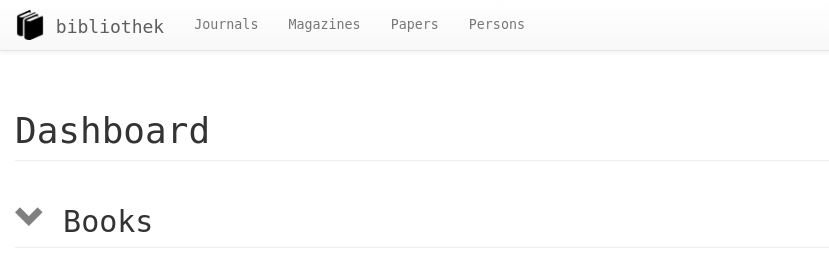
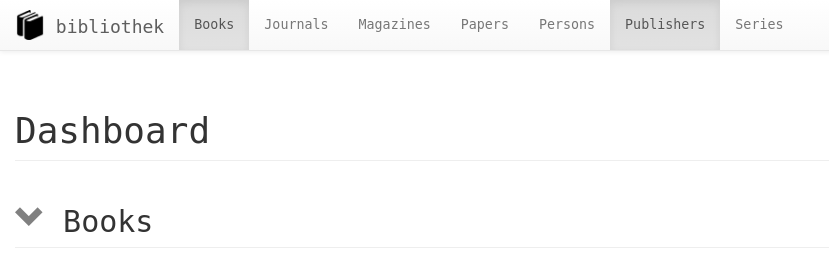
Before and after one commit to jnphilipp/bibliothek, a Django app: page / in a window 1280 px wide. Shown: the top 268 px of the page, without its empty margins (0-829 px from the left). Run offline with Django 3.2, Linux system fonts and the light colour scheme; data that the repository does not hold is empty; parts of the project's set-up code (start-up, migrations or seed data) failed here and were passed over; some libraries are stand-ins or nearby versions.

Commit message:
Update settings and base url conf and bibliothek templates.

```diff
--- a/bibliothek/templates/base.html
+++ b/bibliothek/bibliothek/templates/base.html
@@ -35,6 +35,10 @@
 
                 <div class="collapse navbar-collapse" id="bibliothek-navbar-collapse">
                     <ul class="nav navbar-nav">
+                        {% url 'book_list' as book_list_url %}
+                        <li{% if request.path|startswith:book_list_url %} class="active"{% endif %}><a href="{{ book_list_url }}">{% trans 'Books' %}{% if request.path|startswith:book_list_url %} <span class="sr-only">(current)</span>{% endif %}</a></li>
+                    </ul>
+                    <ul class="nav navbar-nav">
                         {% url 'journals' as journals_url %}
                         <li{% if request.path|startswith:journals_url %} class="active"{% endif %}><a href="{{ journals_url }}">{% trans 'Journals' %}{% if request.path|startswith:journals_url %} <span class="sr-only">(current)</span>{% endif %}</a></li>
                     </ul>
@@ -49,6 +53,14 @@
                     <ul class="nav navbar-nav">
                         {% url 'persons' as persons_url %}
                         <li{% if request.path|startswith:persons_url %} class="active"{% endif %}><a href="{{ persons_url }}">{% trans 'Persons' %}{% if request.path|startswith:persons_url %} <span class="sr-only">(current)</span>{% endif %}</a></li>
+                    </ul>
+                    <ul class="nav navbar-nav">
+                        {% url 'publishers' as publishers_url %}
+                        <li{% if request.path|startswith:publishers_url %} class="active"{% endif %}><a href="{{ publishers_url }}">{% trans 'Publishers' %}{% if request.path|startswith:publishers_url %} <span class="sr-only">(current)</span>{% endif %}</a></li>
+                    </ul>
+                    <ul class="nav navbar-nav">
+                        {% url 'series_list' as series_url %}
+                        <li{% if request.path|startswith:series_url %} class="active"{% endif %}><a href="{{ series_url }}">{% trans 'Series' %}{% if request.path|startswith:series_url %} <span class="sr-only">(current)</span>{% endif %}</a></li>
                     </ul>
                 </div>
             </div>
--- a/bibliothek/templates/bibliothek/dashboard.html
+++ b/bibliothek/bibliothek/templates/bibliothek/dashboard.html
@@ -19,10 +19,10 @@
         <tbody>
             {% for book in books %}
                 <tr>
-                    <th><a href="{% url 'book' book.slug %}">{{ book.title }}</a></th>
+                    <th><a href="{% url 'book_detail' book.slug %}">{{ book.title }}</a></th>
                     <td>{% for author in book.authors.all %}<a href="{% url 'person' author.slug %}">{{ author }}</a>{% if not forloop.last %}, {% endif %}{% endfor %}</td>
-                    <th>{% if book.series %}<a href="{% url 'series' book.series.slug %}">{{ book.series.name }}</a>{% endif %}</th>
-                    <td>{{ book.volume }}</td>
+                    <th>{% if book.series %}<a href="{% url 'series_detail' book.series.slug %}">{{ book.series.name }}</a>{% endif %}</th>
+                    <td>{{ book.volume|default:'' }}</td>
                 </tr>
             {% endfor %}
         </tbody>
--- a/bibliothek/bibliothek/urls.py
+++ b/bibliothek/bibliothek/urls.py
@@ -31,6 +31,7 @@
     url(r'^magazines/', include('magazines.urls')),
     url(r'^papers/', include('papers.urls')),
     url(r'^persons/', include('persons.urls')),
+    url(r'^series/', include('series.urls')),
 
     url(r'^admin/', admin.site.urls),
 ]
```
Also changed, not shown: bibliothek/bibliothek/settings.py (+7 -2 lines).
